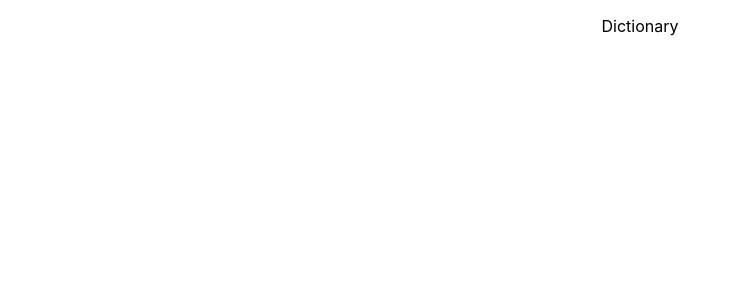
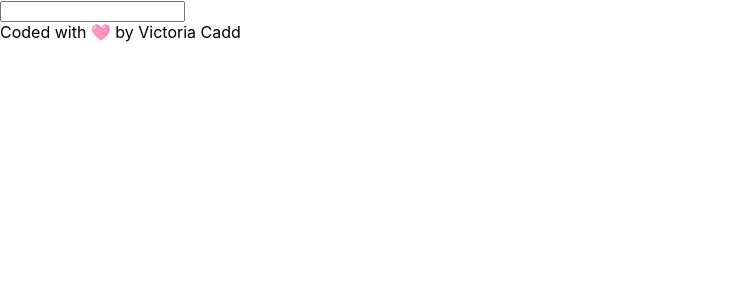
Before and after one commit to vjc1988/Dictionary-Application, a React (Create React App) app: page / in a window 1280 px wide. Shown: the top 300 px of the page, without its empty margins (0-741 px from the left). Built offline with nearby package versions, Linux system fonts and the light colour scheme.

Commit message:
Added search engine to project

```diff
--- a/src/App.css
+++ b/src/App.css
@@ -1,3 +1,3 @@
 .App {
-  text-align: center;
+  text-align: left;
 }
--- a/src/App.js
+++ b/src/App.js
@@ -1,11 +1,15 @@
 import "./App.css";
+import Dictionary from "./Dictionary";
 
 export default function App() {
   return (
     <div className="App">
-      <header className="App-header">
-        <p>Dictionary</p>
-      </header>
+      <div className="Container">
+        <header className="App-header">
+          <Dictionary />
+        </header>
+        <footer>Coded with 🩷 by Victoria Cadd</footer>
+      </div>
     </div>
   );
 }
--- /dev/null
+++ b/src/Dictionary.js
@@ -0,0 +1,23 @@
+import React, { useState } from "react";
+import "./Dictionary.css";
+
+export default function Dictionary() {
+  let [keyword, setKeyword] = useState("");
+
+  function Search(event) {
+    event.preventDefault();
+    alert(`Searching for ${keyword}`);
+  }
+
+  function handleInput(event) {
+    setKeyword(event.target.value);
+  }
+
+  return (
+    <div className="Dictionary">
+      <form onSubmit={Search}>
+        <input type="search" onChange={handleInput} />
+      </form>
+    </div>
+  );
+}
```
Also changed, not shown: src/Dictionary.css (added).
